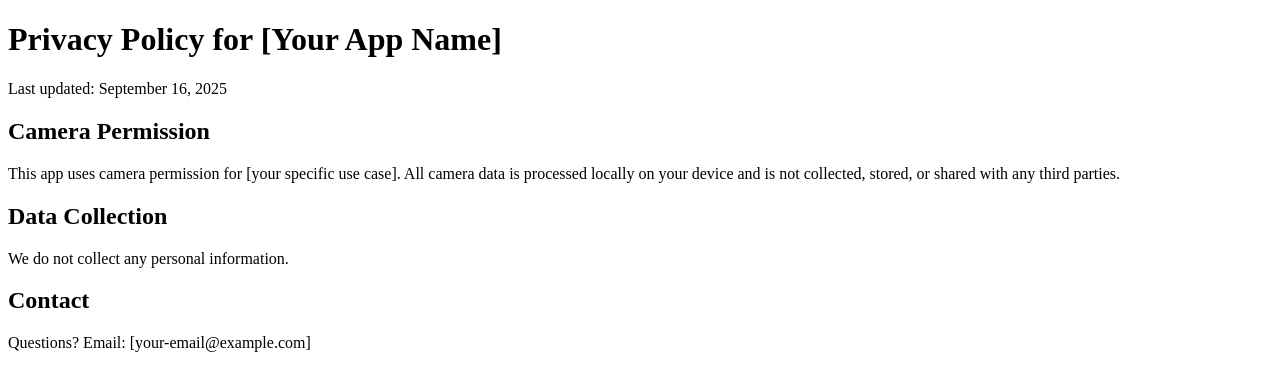
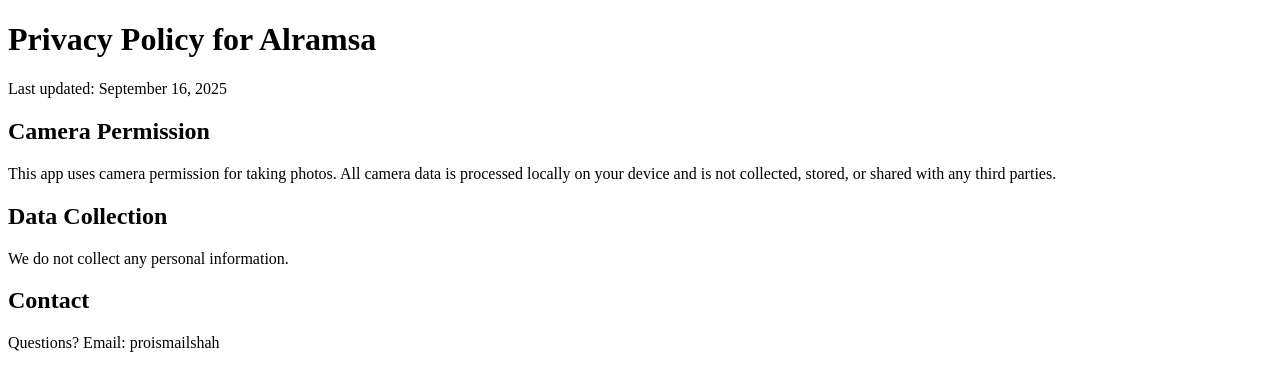
Before and after one commit to officialismailshah/privacy-policy, a plain HTML site: page index.html in a window 1280 px wide. Drawn offline with Linux system fonts and the light colour scheme.

Commit message:
Update index.html

```diff
--- a/index.html
+++ b/index.html
@@ -4,16 +4,16 @@
     <title>Privacy Policy</title>
 </head>
 <body>
-    <h1>Privacy Policy for [Your App Name]</h1>
+    <h1>Privacy Policy for Alramsa</h1>
     <p>Last updated: September 16, 2025</p>
 
     <h2>Camera Permission</h2>
-    <p>This app uses camera permission for [your specific use case]. All camera data is processed locally on your device and is not collected, stored, or shared with any third parties.</p>
+    <p>This app uses camera permission for taking photos. All camera data is processed locally on your device and is not collected, stored, or shared with any third parties.</p>
 
     <h2>Data Collection</h2>
     <p>We do not collect any personal information.</p>
 
     <h2>Contact</h2>
-    <p>Questions? Email: [your-email@example.com]</p>
+    <p>Questions? Email: proismailshah</p>
 </body>
 </html>
```
